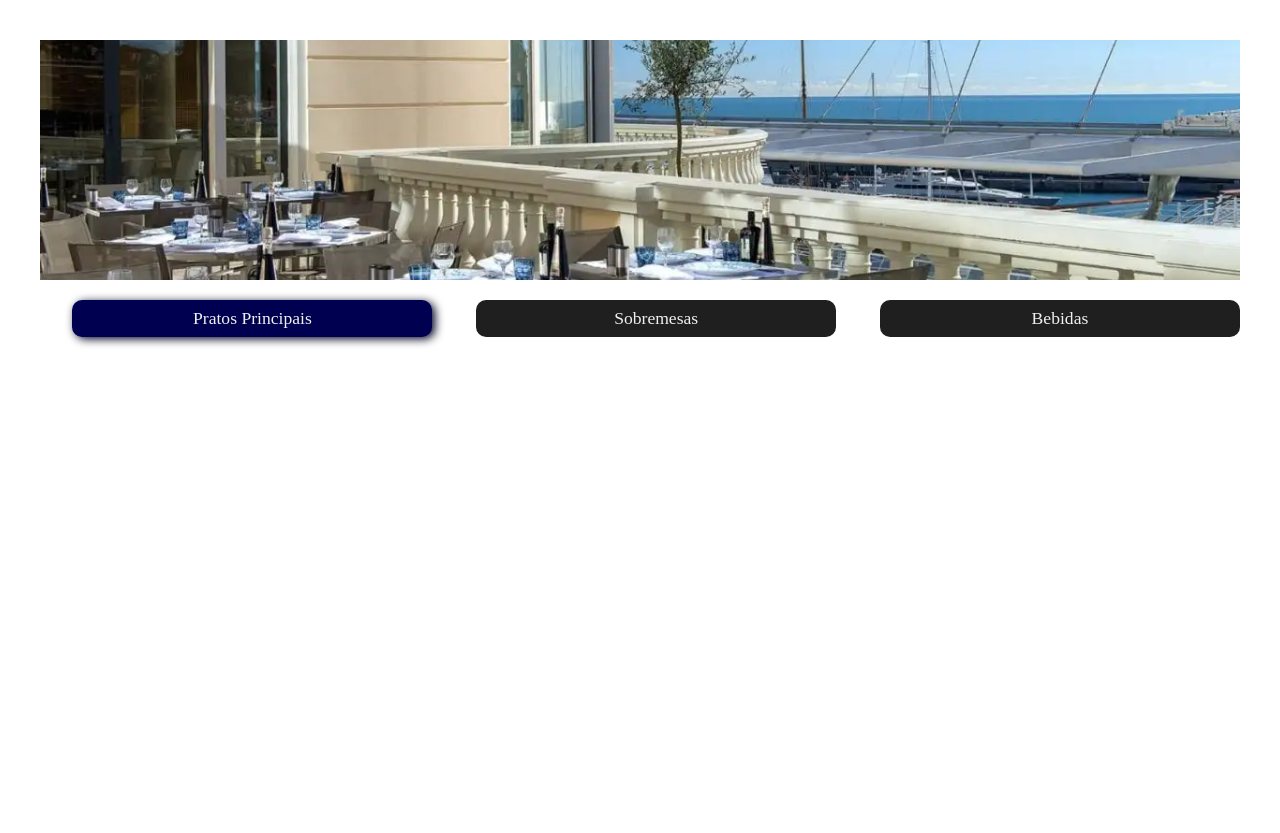
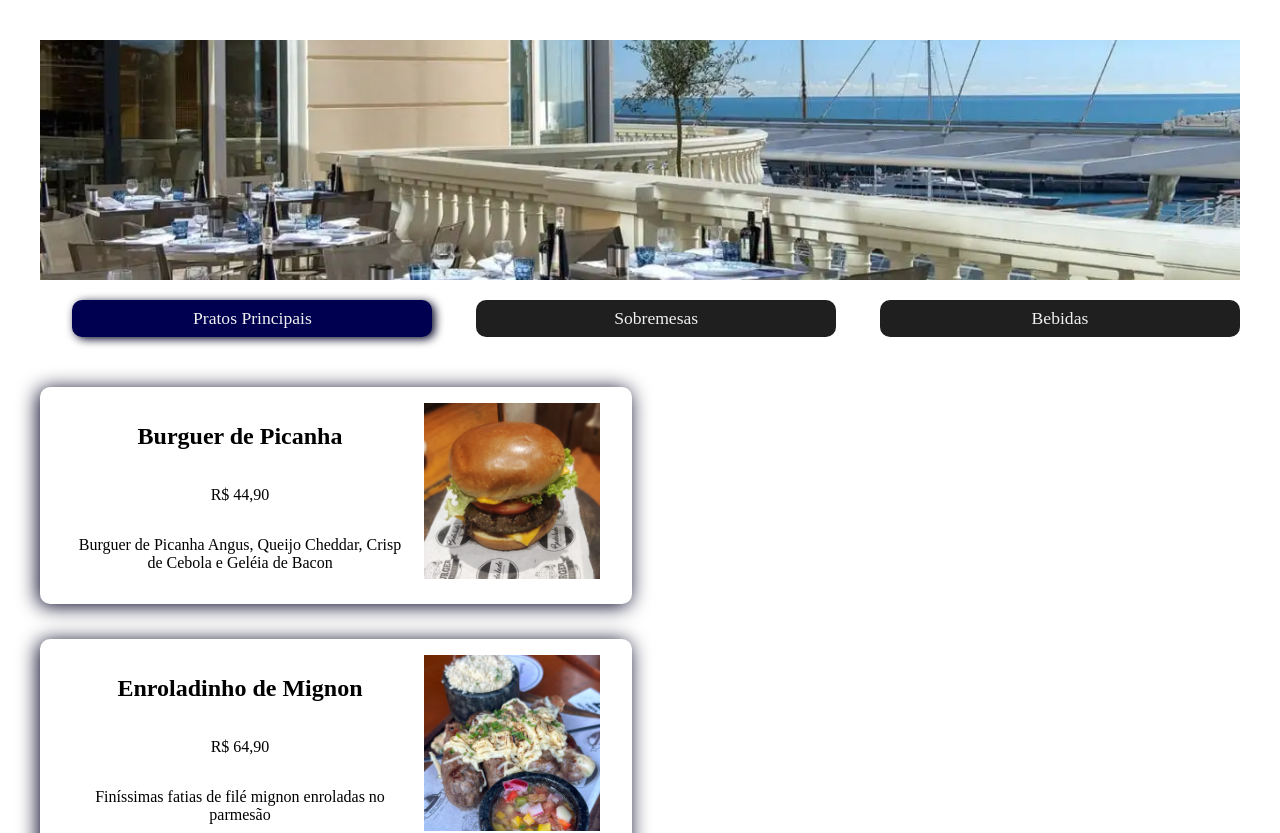
Before and after one commit to adrianovictorn/aula-03-intensivao, a React (Vite) app in the folder restaurante/: page / in a window 1280 px wide. Shown: the top 833 px of the page. Before the commit the page ends 800 px from the top, so only its background shows below. Built offline with nearby package versions, Linux system fonts and the light colour scheme.

Commit message:
Update App.jsx

```diff
--- a/restaurante/src/App.jsx
+++ b/restaurante/src/App.jsx
@@ -10,7 +10,7 @@
         <img src={Hashtaurante} alt="" className="capa"/>
         <Navegacao />
         <div className="menu">
-         {}
+         {pratosPrincipais.map(item => <ItemCardapio nome={item.nome} descricao={item.descricao} preco={item.preco} imagem={item.imagem}/>)}
         </div>
   </>
 
```
